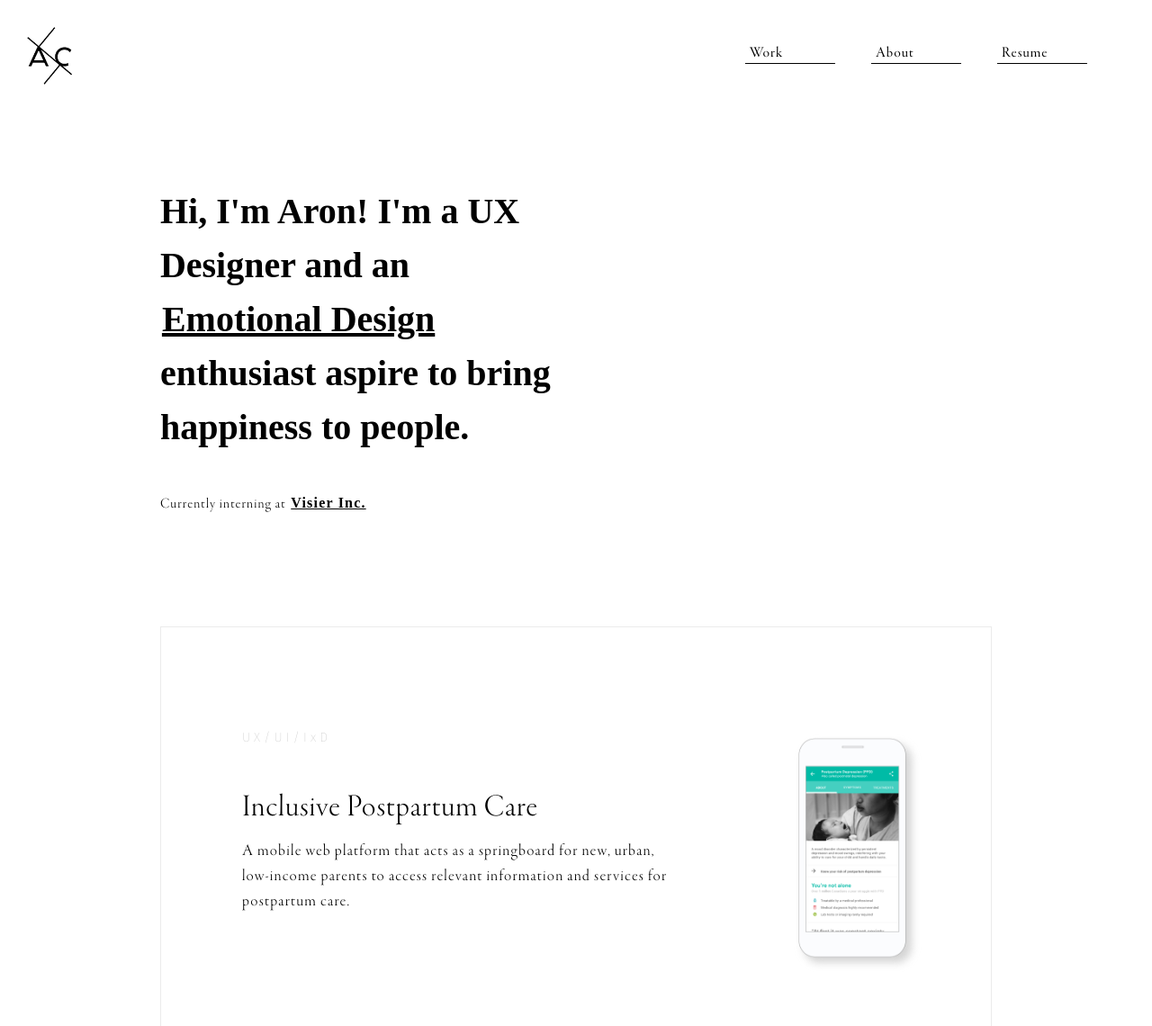
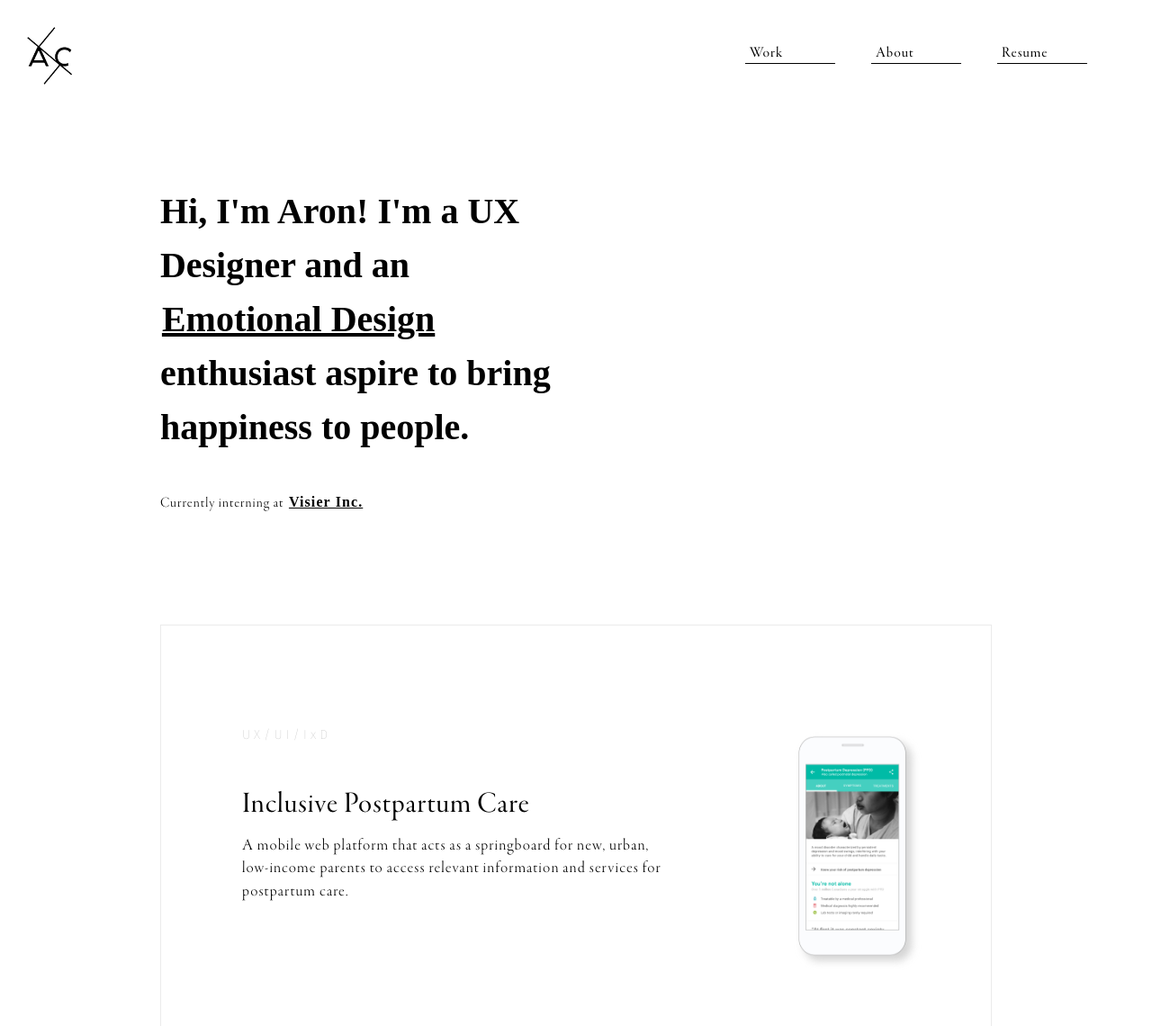
Before and after one commit to aron27967460/My-Portfolio, a plain HTML site: page index.html in a window 1280 px wide. Shown: the top 1140 px of the page at 90% size. Drawn offline with Linux system fonts and the light colour scheme; a web font is replaced by a local one.

Commit message:
fixed css

```diff
--- a/css/main.css
+++ b/css/main.css
@@ -92,7 +92,7 @@ h2{
 h3{
   font-family:'GaramondPremierProDisplay', serif;
   font-weight:500;
-  font-size:1.5em;
+  font-size:1.25em;
   line-height:1.4em;
   letter-spacing:1px;
   margin-top:0.3em;
@@ -164,8 +164,8 @@ h3{
 p{
   font-family:'GaramondPremierProDisplay', serif;
   font-weight:200;
-  line-height:1.5em;
-  letter-spacing: 1.2px;
+  line-height:1.4em;
+  letter-spacing: 1.1px;
   font-size:1em;
   margin-top:0.5em;
 }
@@ -753,7 +753,7 @@ footer{
   margin:0px 2px;
   font-family:'GaramondPremierProDisplay', serif;
   font-weight:600;
-  transition: background-size 1s;
+  transition: background-size 0.6s;
 }
 
 .intext-link:hover, .intext-link:focus{
@@ -1045,7 +1045,7 @@ footer{
     margin-top:0.3em;
     margin-bottom:0.3em;
     font-size:1.8em;
-    font-weight:300;
+    font-weight:500;
   }
 
   #description-feature{
@@ -1071,7 +1071,7 @@ footer{
     margin-top:0.3em;
     margin-bottom:0.3em;
     font-size:1.1em;
-    font-weight:300;
+    font-weight:500;
   }
 
   .project-thumbnail img{
@@ -1139,8 +1139,8 @@ footer{
   #h3-feature{
     margin-top:0.3em;
     margin-bottom:0.3em;
-    font-size:2.2em;
-    font-weight:300;
+    font-size:2.1em;
+    font-weight:500;
   }
 
   .tag{
--- a/index.html
+++ b/index.html
@@ -50,7 +50,8 @@
           <div class="project-description col-2of3" id="project-description-feature">
             <p class="tag" id="tag-feature">UX/UI/IxD</p>
             <h3 id="h3-feature">Inclusive Postpartum Care</h3>
-            <p id="description-feature">A mobile web platform that acts as a springboard for new, urban, low-income parents to access relevant information and services for postpartum care.</p>
+            <p id="description-feature" class="col-1of1">A mobile web platform that acts as a springboard for new, urban, low-income parents to access relevant information and services for postpartum care.</p>
+
           </div>
           <div class="project-thumbnail col-1of3 container center" id="project-thumbnail-feature">
             <img src="images/PPD-Thumbnail.png" alt="image link to Google Postpartum Care">
```
